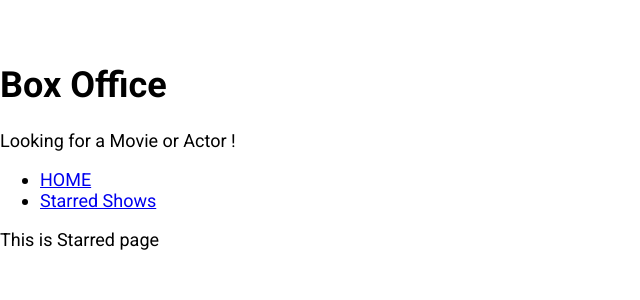
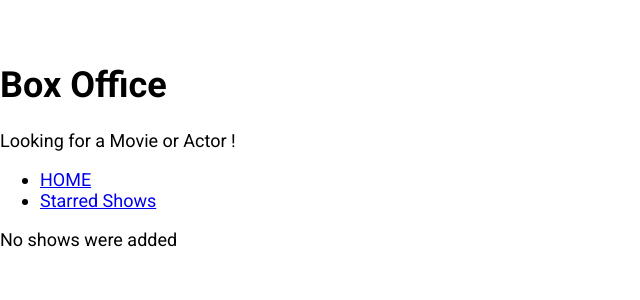
Before and after one commit to Sumitbisht2000/box-office, a React (Create React App) app in the folder box-office1/: page /starred in a window 1280 px wide. Shown: the top 300 px of the page, without its empty margins (0-640 px from the left). Built offline with nearby package versions, Linux system fonts and the light colour scheme.

Commit message:
finish starred page

```diff
--- a/box-office1/src/Pages/Starred.js
+++ b/box-office1/src/Pages/Starred.js
@@ -1,10 +1,43 @@
-import React from 'react'
-import MainPageLayout from '../component/MainPageLayout'
+import React, { useState, useEffect } from 'react';
+import MainPageLayout from '../component/MainPageLayout';
+import { useShows } from '../misc/custom-hooks';
+import { apiGet } from '../misc/config';
+import ShowGrid from '../component/show/ShowGrid';
 
 const Starred = () => {
+  const [starred] = useShows();
+
+  const [shows, setShows] = useState(null);
+  const [isLoading, setIsLoading] = useState(true);
+  const [error, setError] = useState(null);
+
+  useEffect(() => {
+    if (starred && starred.length > 0) {
+      const promises = starred.map(showId => apiGet(`/shows/${showId}`));
+
+      Promise.all(promises)
+        .then(apiData => apiData.map(show => ({ show })))
+        .then(results => {
+          setShows(results);
+          setIsLoading(false);
+        })
+        .catch(err => {
+          setError(err.message);
+          setIsLoading(false);
+        });
+    } else {
+      setIsLoading(false);
+    }
+  }, [starred]);
+
   return (
-    <MainPageLayout>This is Starred page</MainPageLayout>
-  )
-}
+    <MainPageLayout>
+      {isLoading && <div>Shows are still loading</div>}
+      {error && <div>Error occured: {error}</div>}
+      {!isLoading && !shows && <div>No shows were added</div>}
+      {!isLoading && !error && shows && <ShowGrid data={shows} />}
+    </MainPageLayout>
+  );
+};
 
-export default Starred
+export default Starred;
```
